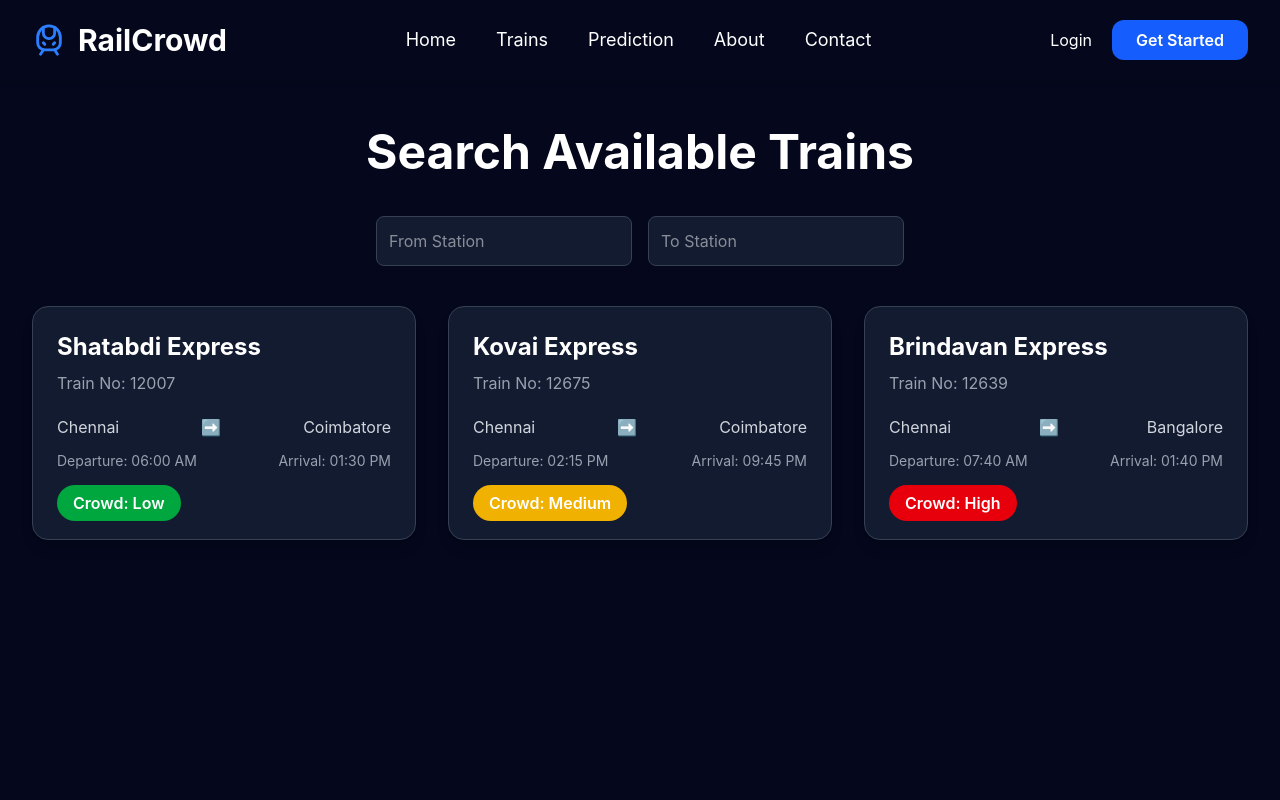
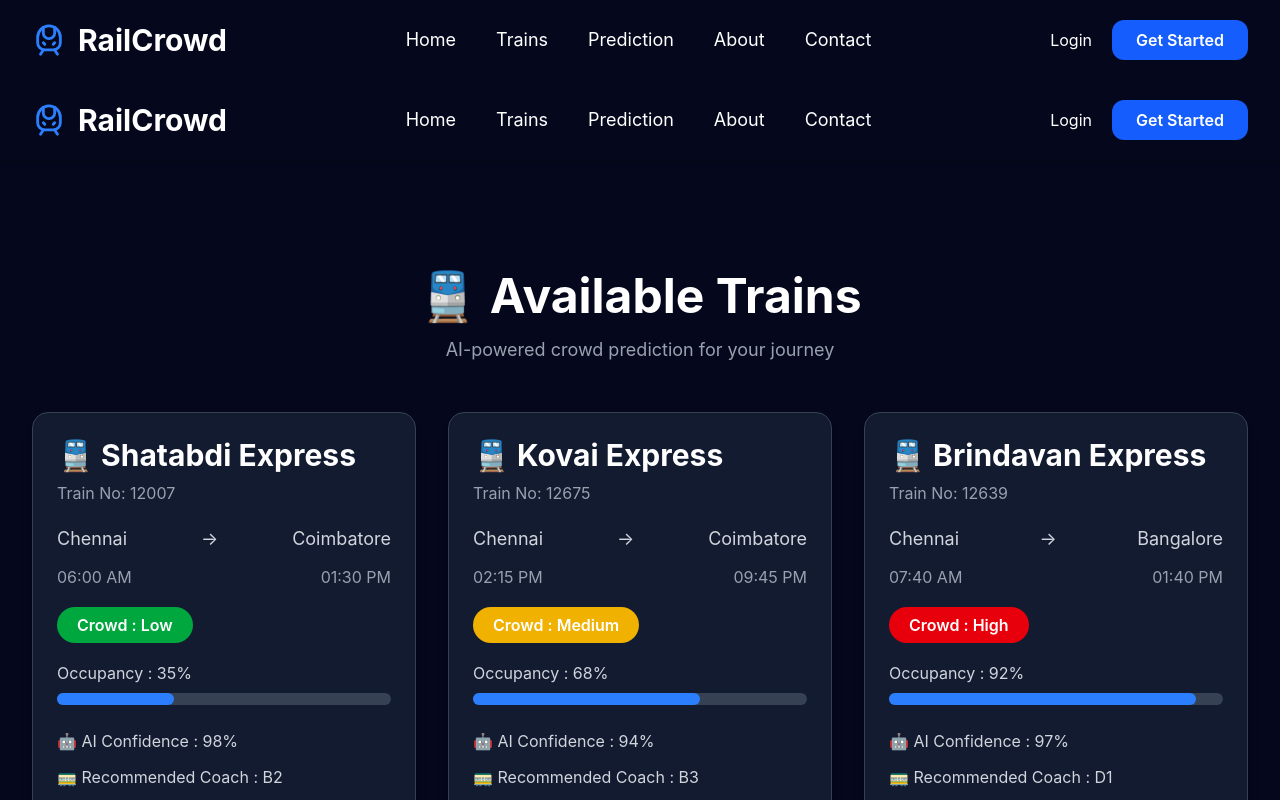
Before and after one commit to KABILAN909/RailCrowd, a React app in the folder frontend/: page /trains in a window 1280 px wide. Shown: the top 800 px of the page. Built offline with nearby package versions, Linux system fonts and the light colour scheme; the HTML template or start-up script is replaced by a standard one.

Commit message:
Day 5: AI prediction page with dynamic routing and smart train cards

```diff
--- a/frontend/src/App.jsx
+++ b/frontend/src/App.jsx
@@ -16,7 +16,7 @@ function App() {
       <Routes>
         <Route path="/" element={<Home />} />
         <Route path="/trains" element={<TrainSearch />} />
-        <Route path="/prediction" element={<Prediction />} />
+        <Route path="/prediction/:id" element={<Prediction />} />
         <Route path="/about" element={<About />} />
         <Route path="/contact" element={<Contact />} />
       </Routes>
--- a/frontend/src/components/TrainCard.jsx
+++ b/frontend/src/components/TrainCard.jsx
@@ -1,38 +1,77 @@
+import { Link } from "react-router-dom";
+
 function TrainCard({ train }) {
+  const crowdColor =
+    train.crowd === "Low"
+      ? "bg-green-600"
+      : train.crowd === "Medium"
+      ? "bg-yellow-500"
+      : "bg-red-600";
+
   return (
     <div className="bg-[#131b31] border border-gray-700 rounded-2xl p-6 shadow-lg hover:border-blue-500 hover:scale-105 transition duration-300">
-      <h2 className="text-2xl font-bold text-white">
-        {train.name}
+
+      {/* Train Name */}
+      <h2 className="text-3xl font-bold text-white mb-2">
+        🚆 {train.name}
       </h2>
 
-      <p className="text-gray-400 mt-2">
+      {/* Train Number */}
+      <p className="text-gray-400 mb-5">
         Train No: {train.number}
       </p>
 
-      <div className="flex justify-between mt-5 text-gray-300">
+      {/* Route */}
+      <div className="flex justify-between items-center text-lg text-gray-300">
         <span>{train.from}</span>
-        <span>➡</span>
+        <span>→</span>
         <span>{train.to}</span>
       </div>
 
-      <div className="flex justify-between mt-3 text-sm text-gray-400">
-        <span>Departure: {train.departure}</span>
-        <span>Arrival: {train.arrival}</span>
+      {/* Timings */}
+      <div className="flex justify-between mt-3 text-gray-400">
+        <span>{train.departure}</span>
+        <span>{train.arrival}</span>
       </div>
 
-      <div className="mt-5">
+      {/* Crowd Badge */}
+      <div className="mt-6">
         <span
-          className={`px-4 py-2 rounded-full text-white font-semibold ${
-            train.crowd === "Low"
-              ? "bg-green-600"
-              : train.crowd === "Medium"
-              ? "bg-yellow-500"
-              : "bg-red-600"
-          }`}
+          className={`px-5 py-2 rounded-full text-white font-semibold ${crowdColor}`}
         >
-          Crowd: {train.crowd}
+          Crowd : {train.crowd}
         </span>
       </div>
+
+      {/* Occupancy */}
+      <div className="mt-6">
+        <p className="text-gray-300 mb-2">
+          Occupancy : {train.occupancy}%
+        </p>
+
+        <div className="w-full bg-gray-700 rounded-full h-3">
+          <div
+            className="bg-blue-500 h-3 rounded-full"
+            style={{ width: `${train.occupancy}%` }}
+          ></div>
+        </div>
+      </div>
+
+      {/* AI Details */}
+      <div className="mt-6 space-y-3 text-gray-300">
+        <p>🤖 AI Confidence : {train.confidence}%</p>
+        <p>🚃 Recommended Coach : {train.coach}</p>
+        <p>🚉 Platform : {train.platform}</p>
+      </div>
+
+      {/* Prediction Button */}
+      <Link
+        to={`/prediction/${train.id}`}
+        className="block mt-8 bg-blue-600 hover:bg-blue-700 text-center text-white font-semibold py-3 rounded-xl transition duration-300"
+      >
+        View Prediction
+      </Link>
+
     </div>
   );
 }
--- a/frontend/src/data/trains.js
+++ b/frontend/src/data/trains.js
@@ -8,6 +8,10 @@ const trains = [
     departure: "06:00 AM",
     arrival: "01:30 PM",
     crowd: "Low",
+    occupancy: 35,
+    coach: "B2",
+    confidence: 98,
+    platform: 3,
   },
   {
     id: 2,
@@ -18,6 +22,10 @@ const trains = [
     departure: "02:15 PM",
     arrival: "09:45 PM",
     crowd: "Medium",
+    occupancy: 68,
+    coach: "B3",
+    confidence: 94,
+    platform: 5,
   },
   {
     id: 3,
@@ -28,6 +36,10 @@ const trains = [
     departure: "07:40 AM",
     arrival: "01:40 PM",
     crowd: "High",
+    occupancy: 92,
+    coach: "D1",
+    confidence: 97,
+    platform: 2,
   },
 ];
 
--- a/frontend/src/pages/Prediction.jsx
+++ b/frontend/src/pages/Prediction.jsx
@@ -1,13 +1,171 @@
+import { useParams } from "react-router-dom";
+import trains from "../data/trains";
+
 function Prediction() {
+  const { id } = useParams();
+
+  const train = trains.find((item) => item.id === Number(id));
+
+  if (!train) {
+    return (
+      <div className="min-h-screen flex items-center justify-center bg-[#05081c] text-white">
+        <h1 className="text-3xl font-bold">🚆 Train Not Found</h1>
+      </div>
+    );
+  }
+
+  const crowdColor =
+    train.crowd === "Low"
+      ? "text-green-400"
+      : train.crowd === "Medium"
+      ? "text-yellow-400"
+      : "text-red-500";
+
   return (
-    <div className="min-h-screen bg-[#05081c] flex flex-col items-center justify-center text-white">
-      <h1 className="text-5xl font-bold mb-4">
-        🤖 Prediction Page
+    <div className="min-h-screen bg-[#05081c] text-white px-6 pt-32 pb-10">
+
+      <h1 className="text-5xl font-bold text-center mb-12">
+        🤖 AI Crowd Prediction
       </h1>
 
-      <p className="text-xl text-gray-400">
-        AI Crowd Prediction will appear here.
-      </p>
+      <div className="max-w-5xl mx-auto bg-[#131b31] rounded-2xl p-8 border border-blue-600 shadow-xl">
+
+        <h2 className="text-3xl font-bold mb-10">
+          🚆 {train.name}
+        </h2>
+
+        {/* Train Details */}
+
+        <div className="grid md:grid-cols-2 gap-8">
+
+          <div>
+            <p className="text-gray-400">Train Number</p>
+            <h3 className="text-3xl font-bold">{train.number}</h3>
+          </div>
+
+          <div>
+            <p className="text-gray-400">Route</p>
+            <h3 className="text-3xl font-bold">
+              {train.from} → {train.to}
+            </h3>
+          </div>
+
+          <div>
+            <p className="text-gray-400">Crowd Level</p>
+            <h3 className={`text-3xl font-bold ${crowdColor}`}>
+              {train.crowd}
+            </h3>
+          </div>
+
+          <div>
+            <p className="text-gray-400">Expected Occupancy</p>
+            <h3 className="text-3xl font-bold">
+              {train.occupancy}%
+            </h3>
+          </div>
+
+          <div>
+            <p className="text-gray-400">Recommended Coach</p>
+            <h3 className="text-3xl font-bold">
+              {train.coach}
+            </h3>
+          </div>
+
+          <div>
+            <p className="text-gray-400">Platform</p>
+            <h3 className="text-3xl font-bold">
+              {train.platform}
+            </h3>
+          </div>
+
+        </div>
+
+        {/* AI Confidence */}
+
+        <div className="mt-10">
+
+          <p className="mb-3 text-gray-300 font-semibold">
+            🤖 AI Confidence
+          </p>
+
+          <div className="w-full bg-gray-700 rounded-full h-4">
+
+            <div
+              className="bg-blue-500 h-4 rounded-full transition-all duration-500"
+              style={{ width: `${train.confidence}%` }}
+            ></div>
+
+          </div>
+
+          <p className="mt-3 text-blue-400 font-semibold">
+            {train.confidence}% Accurate Prediction
+          </p>
+
+        </div>
+
+        {/* AI Recommendation */}
+
+        <div className="mt-10 bg-[#0d1327] rounded-xl p-6 border border-gray-700">
+
+          <h3 className="text-2xl font-bold mb-4">
+            💡 AI Recommendation
+          </h3>
+
+          <p className="text-gray-300 leading-8">
+
+            {train.crowd === "High" &&
+              "Heavy crowd is expected. Reserved passengers should board near the recommended coach. Unreserved passengers are advised to arrive 30–45 minutes early, as general coaches may fill quickly."}
+
+            {train.crowd === "Medium" &&
+              "Moderate crowd is expected. Reach the station about 20 minutes early and board the recommended coach for a smoother journey."}
+
+            {train.crowd === "Low" &&
+              "Low crowd is expected. You can expect a comfortable journey with easier boarding, shorter waiting time, and better seat availability."}
+
+          </p>
+
+        </div>
+
+        {/* Journey Summary */}
+
+        <div className="mt-8 bg-[#0d1327] rounded-xl p-6 border border-gray-700">
+
+          <h3 className="text-2xl font-bold mb-5">
+            📋 Journey Summary
+          </h3>
+
+          <div className="space-y-3 text-gray-300">
+
+            <p>
+              🚆 <strong>Train:</strong> {train.name}
+            </p>
+
+            <p>
+              📍 <strong>Route:</strong> {train.from} → {train.to}
+            </p>
+
+            <p>
+              🕒 <strong>Departure:</strong> {train.departure}
+            </p>
+
+            <p>
+              🕓 <strong>Arrival:</strong> {train.arrival}
+            </p>
+
+            <p>
+              🚉 <strong>Platform:</strong> {train.platform}
+            </p>
+
+            <p>
+              🚃 <strong>Suggested Coach:</strong> {train.coach}
+            </p>
+
+          </div>
+
+        </div>
+
+      </div>
+
     </div>
   );
 }
--- a/frontend/src/pages/TrainSearch.jsx
+++ b/frontend/src/pages/TrainSearch.jsx
@@ -1,56 +1,34 @@
-import { useState } from "react";
+import Navbar from "../components/Navbar";
+import TrainCard from "../components/TrainCard";
 import trains from "../data/trains";
-import TrainCard from "../components/TrainCard";
 
 function TrainSearch() {
-  const [from, setFrom] = useState("");
-  const [to, setTo] = useState("");
+  return (
+    <>
+      <Navbar />
 
-  const filteredTrains = trains.filter((train) => {
-    return (
-      train.from.toLowerCase().includes(from.toLowerCase()) &&
-      train.to.toLowerCase().includes(to.toLowerCase())
-    );
-  });
+      <div className="min-h-screen bg-[#05081c] pt-28 px-8 pb-10">
 
-  return (
-    <div className="min-h-screen bg-[#05081c] text-white px-8 py-12">
-      <h1 className="text-5xl font-bold text-center mb-10">
-        Search Available Trains
-      </h1>
+        {/* Heading */}
+        <div className="text-center mb-12">
+          <h1 className="text-5xl font-bold text-white">
+            🚆 Available Trains
+          </h1>
 
-      {/* Search Box */}
-      <div className="flex flex-col md:flex-row gap-4 justify-center mb-10">
-        <input
-          type="text"
-          placeholder="From Station"
-          value={from}
-          onChange={(e) => setFrom(e.target.value)}
-          className="bg-[#131b31] p-3 rounded-lg border border-gray-700 w-64"
-        />
+          <p className="text-gray-400 mt-4 text-lg">
+            AI-powered crowd prediction for your journey
+          </p>
+        </div>
 
-        <input
-          type="text"
-          placeholder="To Station"
-          value={to}
-          onChange={(e) => setTo(e.target.value)}
-          className="bg-[#131b31] p-3 rounded-lg border border-gray-700 w-64"
-        />
+        {/* Train Cards */}
+        <div className="grid md:grid-cols-2 lg:grid-cols-3 gap-8 max-w-7xl mx-auto">
+          {trains.map((train) => (
+            <TrainCard key={train.id} train={train} />
+          ))}
+        </div>
+
       </div>
-
-      {/* Results */}
-      <div className="grid md:grid-cols-2 lg:grid-cols-3 gap-8">
-        {filteredTrains.length > 0 ? (
-          filteredTrains.map((train) => (
-            <TrainCard key={train.id} train={train} />
-          ))
-        ) : (
-          <p className="text-center col-span-3 text-gray-400 text-xl">
-            No trains found.
-          </p>
-        )}
-      </div>
-    </div>
+    </>
   );
 }
 
```
